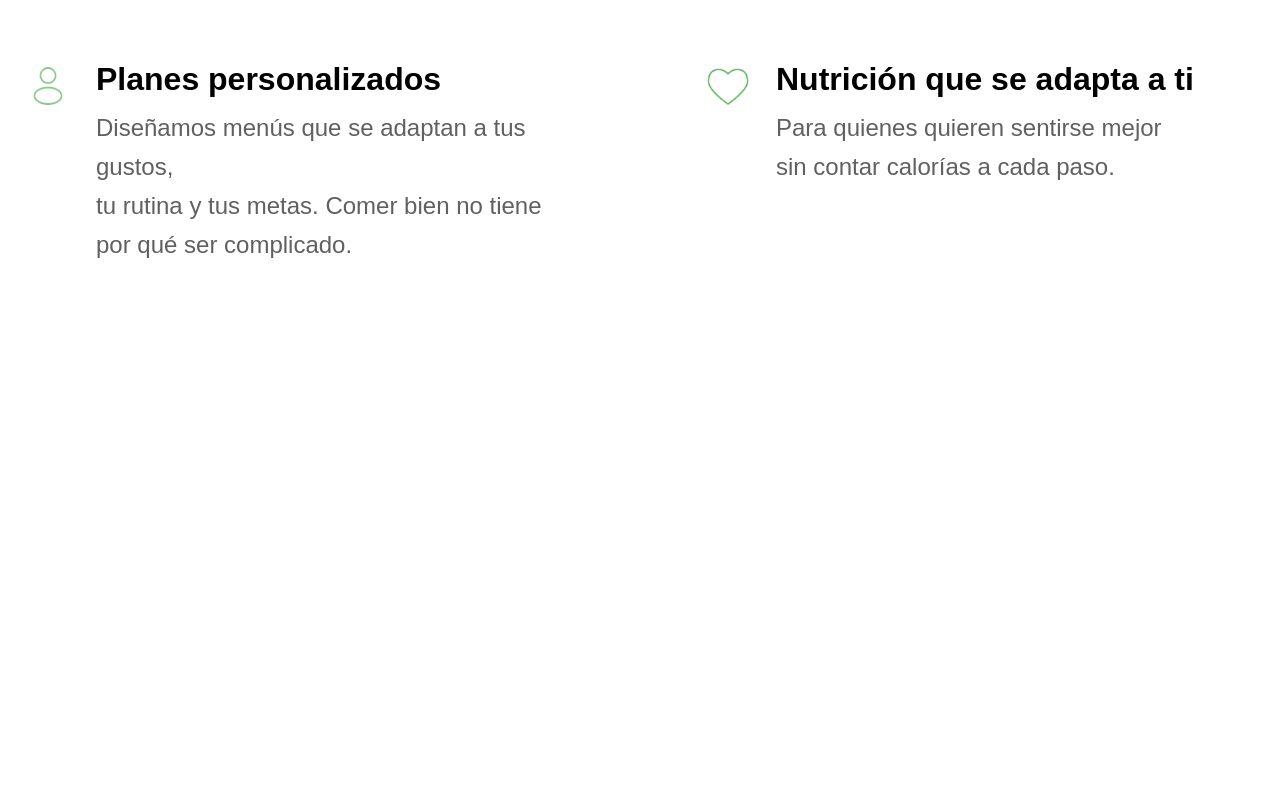
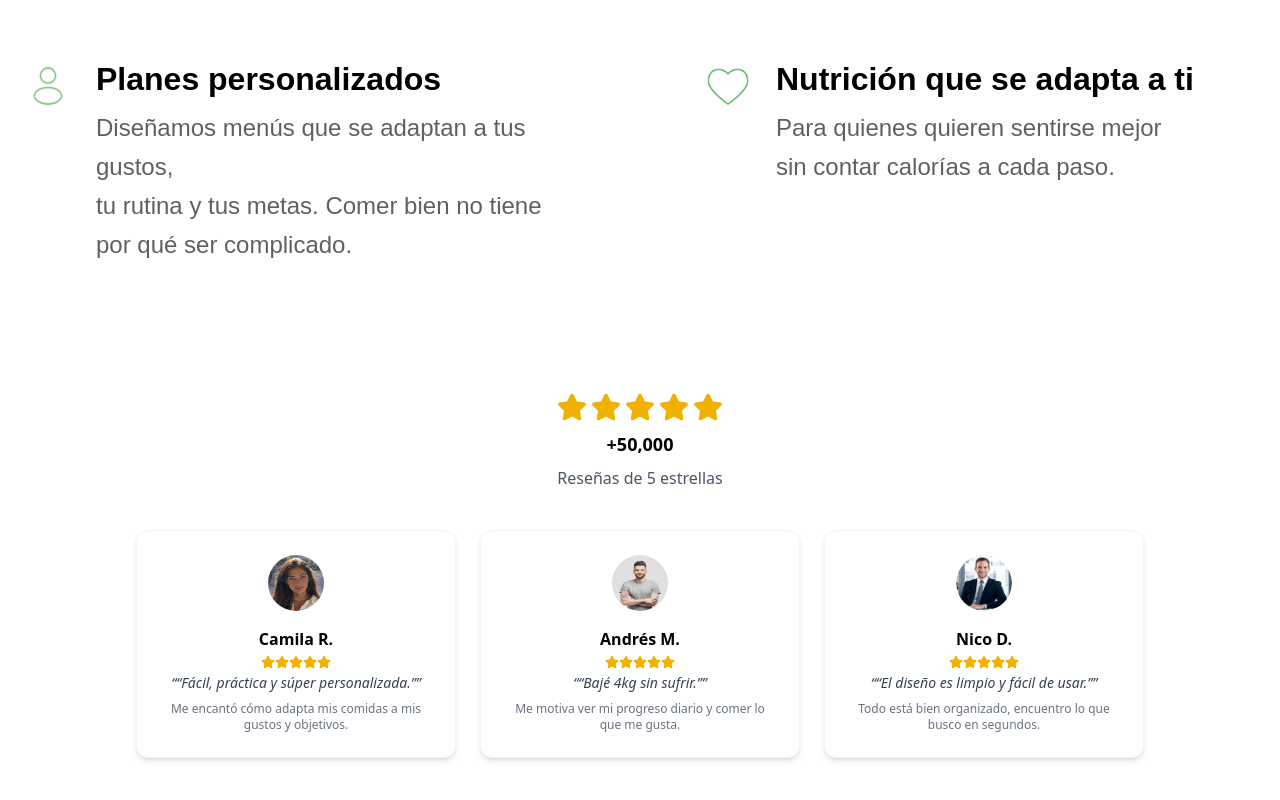
Before and after one commit to G-3-Open-Source/landing-page, a React (Vite) app: page / in a window 1280 px wide. Shown: the part 1304-2104 px from the top of the page. Before the commit the page ends 1648 px from the top, so only its background shows below. Built offline with nearby package versions, Linux system fonts and the light colour scheme.

Commit message:
"adding testimonials part"

```diff
--- a/src/components/HomePage.jsx
+++ b/src/components/HomePage.jsx
@@ -1,6 +1,7 @@
 import NavBar from "./Navbar"
 import Inicio from "./Inicio";
 import ParaTi from "./ParaTi";
+import Testimonials from "./Testimonios";
 
 
 const HomePage = () => {
@@ -9,6 +10,7 @@ const HomePage = () => {
         <NavBar/>
         <Inicio/>
         <ParaTi/>
+        <Testimonials/>
     </>
     );
 };
--- /dev/null
+++ b/src/components/Testimonios.jsx
@@ -0,0 +1,51 @@
+import { FaStar } from "react-icons/fa";
+
+const Testimonials = () => {
+    const testimonials = [
+        {
+        name: "Camila R.",
+        text: "“Fácil, práctica y súper personalizada.”",
+        sub: "Me encantó cómo adapta mis comidas a mis gustos y objetivos.",
+        img: "/profile3.jpg",
+        },
+        {
+        name: "Andrés M.",
+        text: "“Bajé 4kg sin sufrir.”",
+        sub: "Me motiva ver mi progreso diario y comer lo que me gusta.",
+        img: "/profile2.jpg",
+        },
+        {
+        name: "Nico D.",
+        text: "“El diseño es limpio y fácil de usar.”",
+        sub: "Todo está bien organizado, encuentro lo que busco en segundos.",
+        img: "/profile1.png",
+        },
+    ];
+
+
+  return (
+    <section id="testimonios" className="bg-white py-12 text-center px-6 scroll-mt-30">
+      <div className="text-yellow-500 text-3xl flex justify-center gap-1 mb-2">
+        {[...Array(5)].map((_, i) => <FaStar key={i} />)}
+      </div>
+      <p className="font-bold text-lg mb-2">+50,000</p>
+      <p className="text-gray-600 mb-10">Reseñas de 5 estrellas</p>
+
+      <div className="flex justify-center gap-6 flex-wrap">
+        {testimonials.map((card, i) => (
+          <div key={i} className="bg-white shadow-md rounded-xl p-6 max-w-xs text-left border border-gray-100">
+            <img src={card.img} alt={card.name} className="w-14 h-14 rounded-full mb-4 mx-auto" />
+            <p className="font-semibold text-center">{card.name}</p>
+            <div className="text-yellow-500 text-sm flex justify-center my-1">
+              {[...Array(5)].map((_, i) => <FaStar key={i} />)}
+            </div>
+            <p className="text-sm italic text-gray-700 text-center">“{card.text}”</p>
+            <p className="text-xs text-gray-500 mt-2 text-center">{card.sub}</p>
+          </div>
+        ))}
+      </div>
+    </section>
+  );
+};
+
+export default Testimonials;
```
